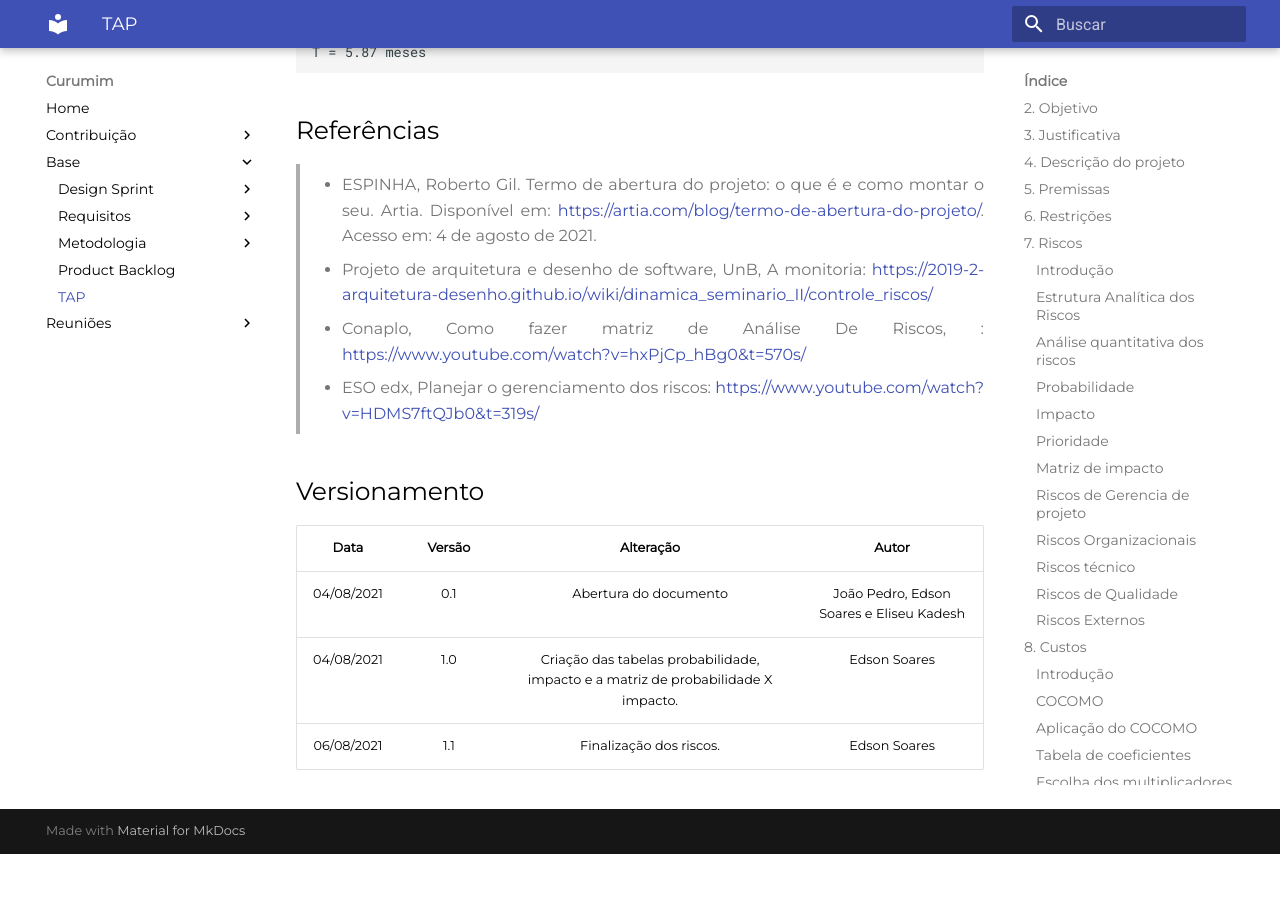
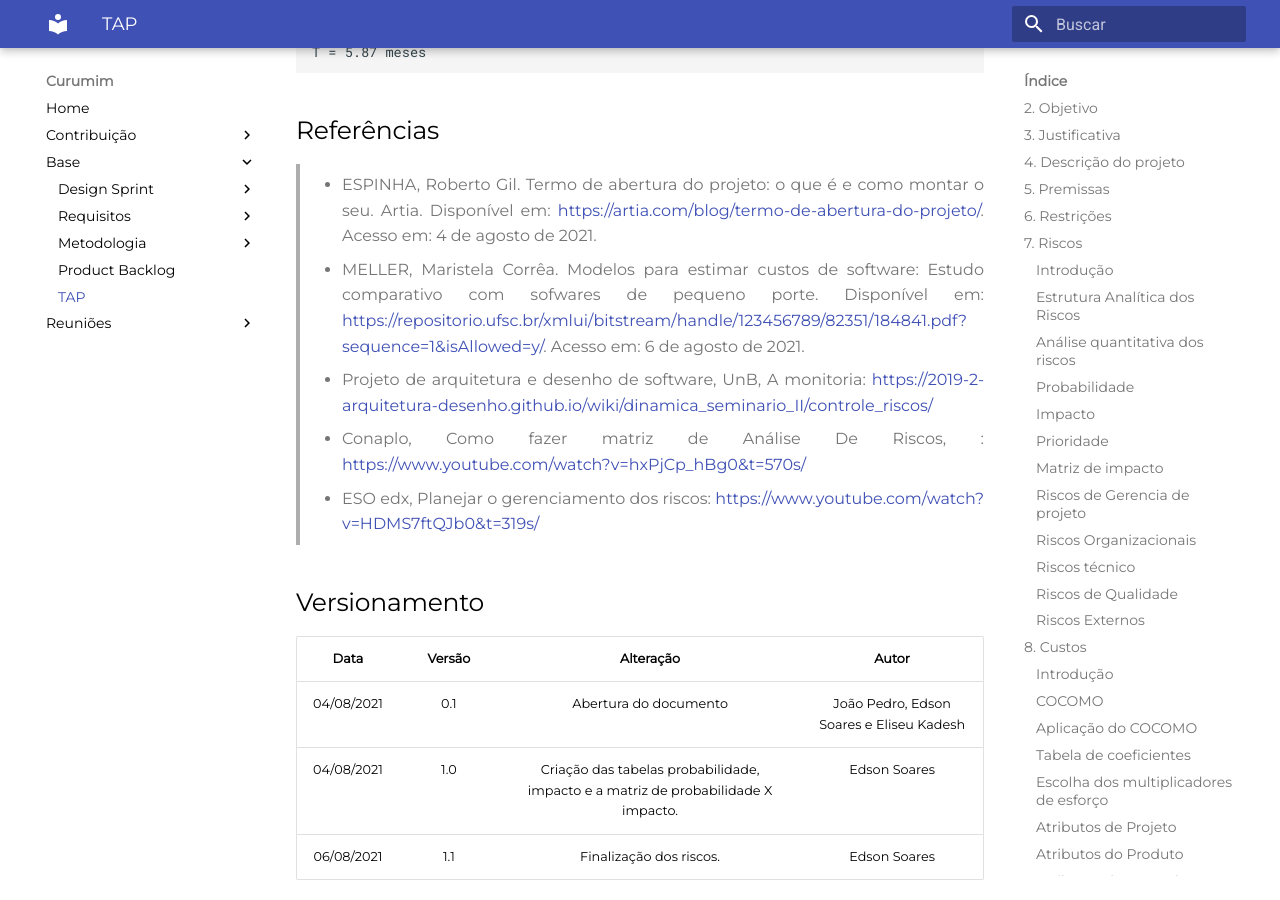
Before and after one commit to UnBArqDsw2021-1/2021.1_G6_Curumim, an MkDocs documentation site: the page built from docs/base/tap/tap.md, in a window 1280 px wide and 900 px high, scrolled down 12070 px. Built offline with MkDocs 1.6.1 and Material for MkDocs 9.7.7, drawn with Linux system fonts in a browser that asks for light colours; before the commit the page ends 12924 px from its top, so only the background shows below that.

Commit message:
doc(#46) Adicionando referencias bibliograficas.

```diff
--- a/docs/base/tap/tap.md
+++ b/docs/base/tap/tap.md
@@ -254,6 +254,8 @@
 
 > - ESPINHA, Roberto Gil. Termo de abertura do projeto: o que é e como montar o seu. Artia. Disponível em: <https://artia.com/blog/termo-de-abertura-do-projeto/>. Acesso em: 4 de agosto de 2021.
 
+> - MELLER, Maristela Corrêa. Modelos para estimar custos de software: Estudo comparativo com sofwares de pequeno porte. Disponível em: <https://repositorio.ufsc.br/xmlui/bitstream/handle/123456789/82351/184841.pdf?sequence=1&isAllowed=y/>. Acesso em: 6 de agosto de 2021.
+
 > - Projeto de arquitetura e desenho de software, UnB, A monitoria: <https://2019-2-arquitetura-desenho.github.io/wiki/dinamica_seminario_II/controle_riscos/>
 
 > - Conaplo, Como fazer matriz de Análise De Riscos, : <https://www.youtube.com/watch?v=hxPjCp_hBg0&t=570s/>
```
